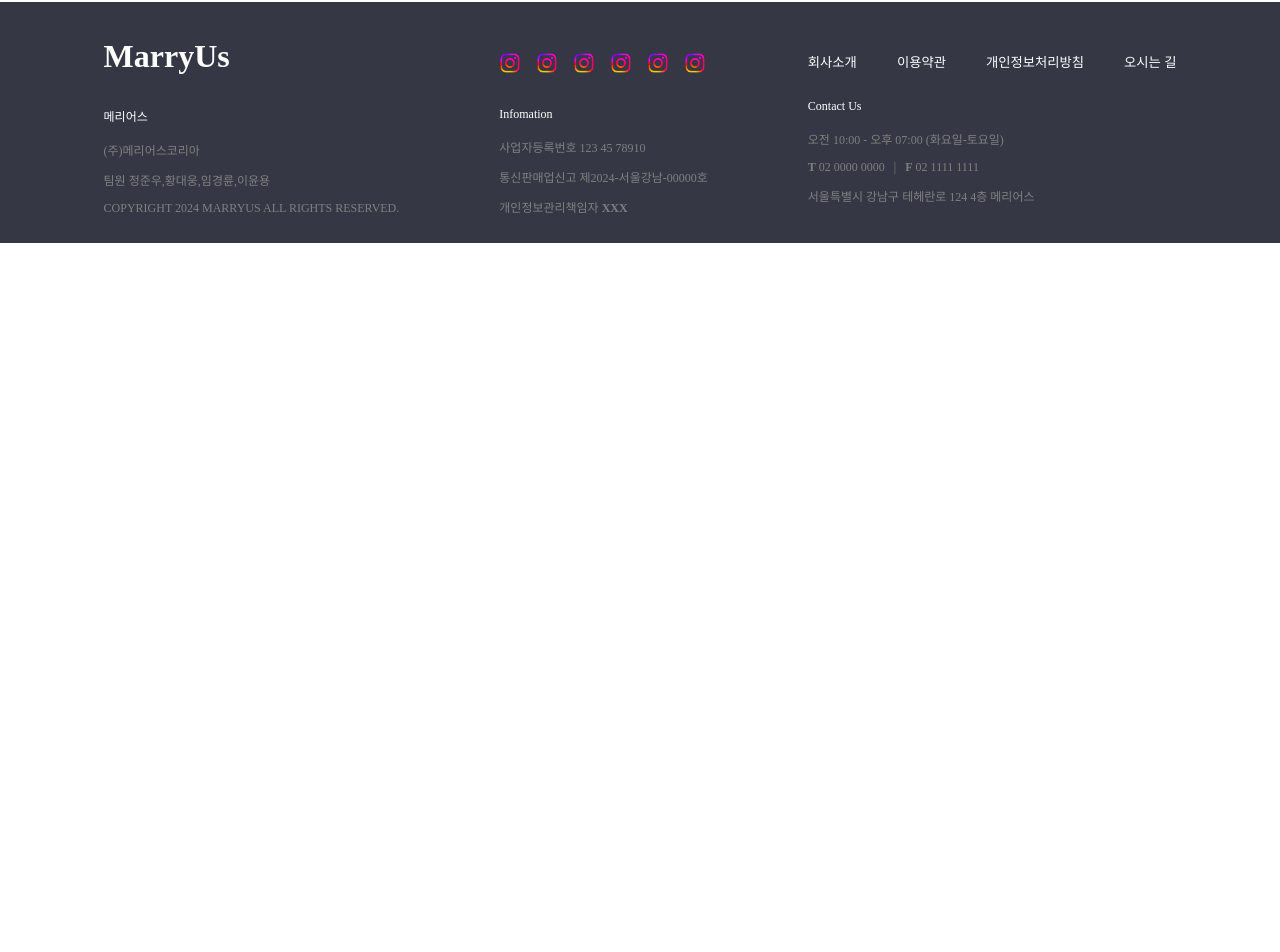
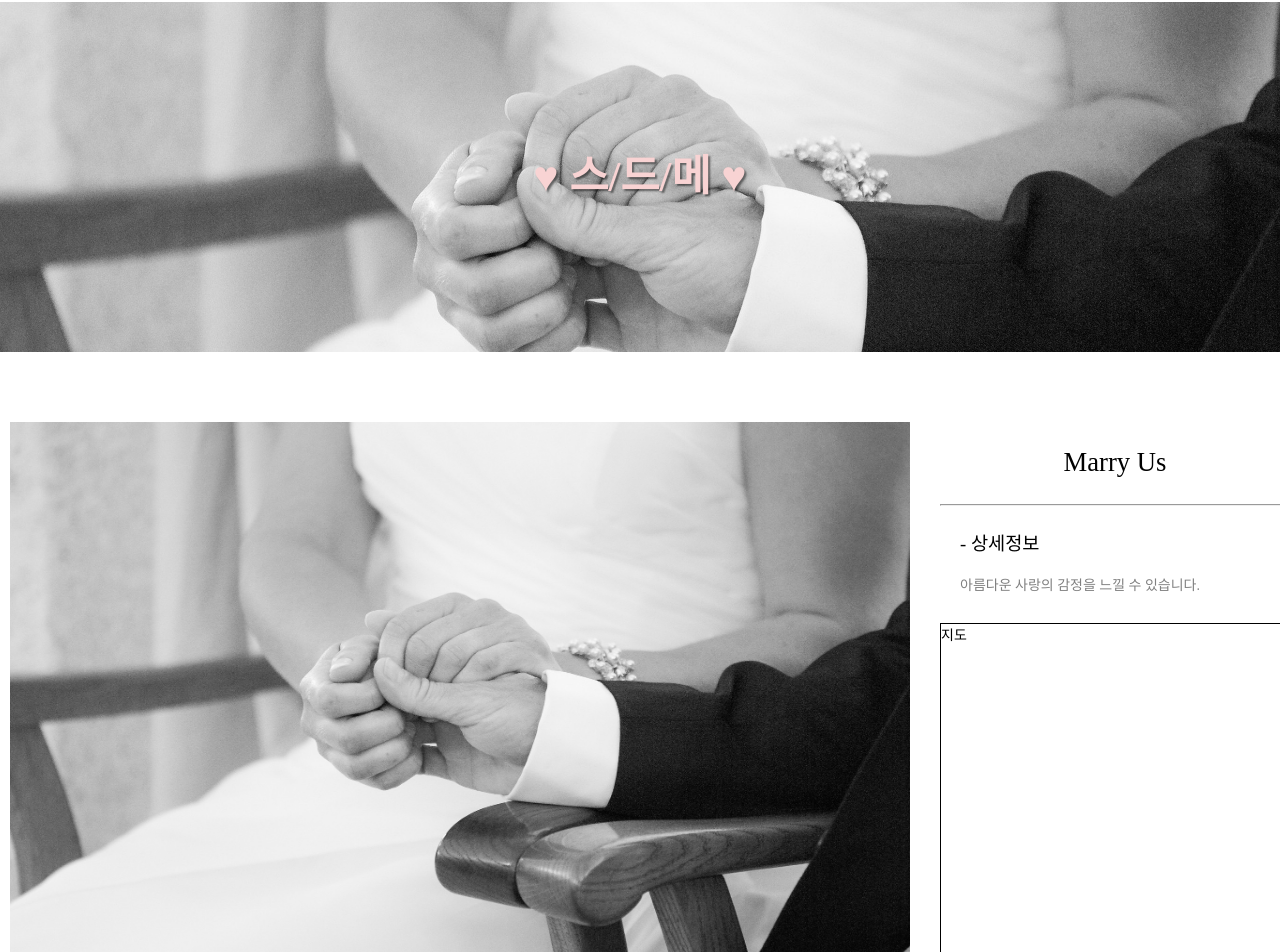
Before and after one commit to palzkx2/marryus, a React (Create React App) app: page / in a window 1280 px wide. Shown: the part 4167-5119 px from the top of the page. Before the commit the page ends 4410 px from the top, so only its background shows below. Built offline with nearby package versions, Linux system fonts and the light colour scheme; a web font is replaced by a local one.

Commit message:
스드메 상세페이지 제작 중

```diff
--- a/src/App.js
+++ b/src/App.js
@@ -20,6 +20,7 @@ import MyOrder from "./body/mypage/MyOrder";
 import MyBookmark from "./body/mypage/MyBookmark";
 import MyCart from "./body/mypage/MyCart";
 import UpdateUser from "./login/UpdateUser";
+import SdmArticle from "./sdmArticle/SdmArticle";
 
 function App() {
   return (
@@ -46,6 +47,7 @@ function App() {
         <Route path={['/myCart']}><MyCart/></Route>
         <Route path={['/updateUser']}><UpdateUser/></Route>
       </Switch>
+      <SdmArticle/>
       <Footer/>
     </div>
   );
--- /dev/null
+++ b/src/sdmArticle/SdmArticle.js
@@ -0,0 +1,53 @@
+import React from 'react';
+import sdmImg from '../s_images/sdmImage.jpg'
+
+const SdmArticle = () => {
+    return (
+        <div>
+            <div style={{display:'flex', justifyContent:'center', alignContent:'center'}}>
+                <div style={{width:'1400px', height:'350px', display:'flex', justifyContent:'center', alignContent:'center', backgroundImage:`url(${sdmImg})`, backgroundSize:'cover', backgroundPosition:`center calc(100% + 300px)`}}>
+                    <p style={{marginTop:'140px', fontSize:'32pt', fontWeight:'bold', color:'#F8D3D3', textShadow:'2px 2px 2px rgba(0,0,0, 0.5)'}}>♥ 스/드/메 ♥</p>
+                </div>
+            </div>
+            <div style={{display:'flex', justifyContent:'center', alignContent:'center'}}>
+                <div style={{width:'1400px', height:'800px', display:'flex', justifyContent:'start', alignContent:'start'}}>
+                    <div style={{width:'900px', height:'550px', margin:'70px', marginRight:'15px'}}>
+                        <img src={sdmImg} alt='' style={{width:'900px', height:'550px'}}/>
+                    </div>
+                    <div style={{width:'350px', height:'480px', margin:'70px', marginLeft:'15px'}}>
+                        <div style={{display:'flex', justifyContent:'center', alignContent:'center'}}>
+                            <div style={{marginTop:'25px'}}>
+                                <p style={{fontSize:'20pt'}}>Marry Us</p>
+                            </div>
+                        </div>
+
+                        <hr/>
+
+                        <div style={{display:'flex', justifyContent:'start', alignContent:'start'}}>
+                            <div style={{marginLeft:'20px'}}>
+                                <p style={{fontSize:'14pt', marginTop:'15px'}}>- 상세정보</p>
+                                <p style={{color:'gray'}}>아름다운 사랑의 감정을 느낄 수 있습니다.</p>
+                            </div>
+                        </div>
+
+                        <div style={{display:'flex', justifyContent:'start', alignContent:'start'}}>
+                            <div style={{marginTop:'15px', border:'1px solid black', width:'350px', height:'350px'}}>
+                                지도
+                            </div>
+                        </div>
+
+                    </div>
+                </div>
+            </div>
+            <div style={{display:'flex', justifyContent:'center', alignContent:'center', marginTop:'-160px'}}>
+                <div style={{width:'1260px', height:'500px'}}>
+                    <div style={{background:'green', width:'900px', height:'100px'}}>
+
+                    </div>
+                </div>
+            </div>
+        </div>
+    );
+};
+
+export default SdmArticle;
```
Also changed, not shown: src/s_images/sdmImage.jpg (added).
